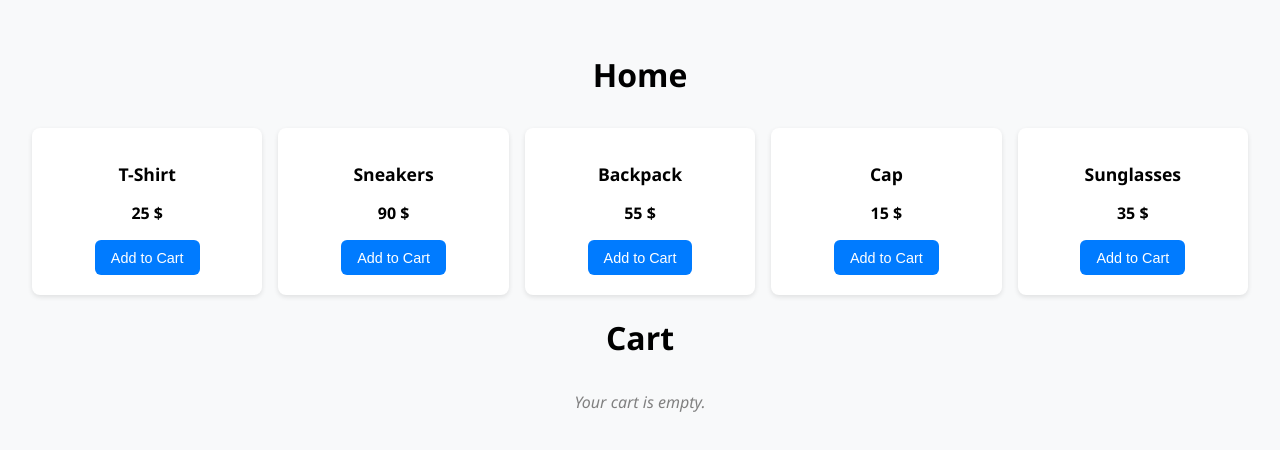
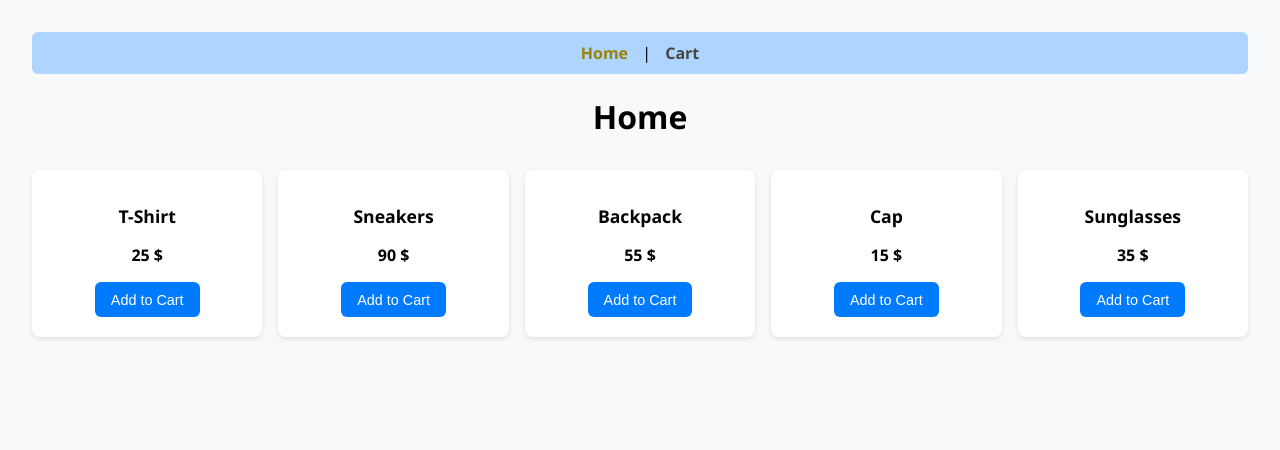
Before and after one commit to DanilZharkovJS/react-redux-mini-stor-cart, a React (Create React App) app: page / in a window 1280 px wide. Shown: the top 450 px of the page. Built offline with nearby package versions, Linux system fonts and the light colour scheme.

Commit message:
Navigation(Last version of mini app

```diff
--- a/package.json
+++ b/package.json
@@ -11,6 +11,7 @@
     "react": "^19.1.0",
     "react-dom": "^19.1.0",
     "react-redux": "^9.2.0",
+    "react-router-dom": "^7.6.3",
     "react-scripts": "5.0.1",
     "uuid": "^11.1.0",
     "web-vitals": "^2.1.4"
--- a/src/App.css
+++ b/src/App.css
@@ -84,3 +84,25 @@ body {
   font-style: italic;
   color: gray;
 }
+.nav-bar {
+  background-color: #aed5ff;
+  padding: 10px 20px;
+  text-align: center;
+  border-radius: 6px;
+  margin-bottom: 20px;
+}
+
+.nav-bar a {
+  color: rgb(74, 69, 69);
+  text-decoration: none;
+  font-weight: 600;
+  margin: 0 10px;
+  transition: color 200ms;
+}
+
+.nav-bar a:hover {
+  color: #9c8306;
+}
+.nav-link.active {
+   color: #9c8306;
+}
--- a/src/App.js
+++ b/src/App.js
@@ -1,17 +1,21 @@
-import './App.css';
-import Cart from './pages/CartPage/Cart';
-import Home from './pages/HomePage/Home';
+import { Routes, Route, NavLink } from 'react-router-dom'
+import Home from './pages/HomePage/Home'
+import Cart from './pages/CartPage/Cart'
+import './App.css'
 
 function App() {
   return (
-    <div className="App">
-      <div className='app-container'>
-      <Home />
-      <Cart />
-      </div>
+    <div>
+      <nav className="nav-bar">
+        <NavLink to="/" className={'nav-link'}>Home</NavLink> | <NavLink to="/cart" className={'nav-link'}>Cart</NavLink>
+      </nav>
 
+      <Routes>
+        <Route path="/" element={<Home />} />
+        <Route path="/cart" element={<Cart />} />
+      </Routes>
     </div>
-  );
+  )
 }
 
-export default App;
+export default App
--- a/src/index.js
+++ b/src/index.js
@@ -1,13 +1,14 @@
-import React from 'react';
-import ReactDOM from 'react-dom/client';
-import App from './App';
-import { Provider } from 'react-redux';
-import store from './redux/store';
+import React from 'react'
+import ReactDOM from 'react-dom/client'
+import App from './App'
+import { BrowserRouter } from 'react-router-dom'
+import { Provider } from 'react-redux'
+import store from './redux/store'
 
-const root = ReactDOM.createRoot(document.getElementById('root'));
-
-root.render(
+ReactDOM.createRoot(document.getElementById('root')).render(
   <Provider store={store}>
-    <App />
+    <BrowserRouter>
+      <App />
+    </BrowserRouter>
   </Provider>
-);
+)
```
Also changed, not shown: 1 other file (tests, documents, lock files or other folders).
